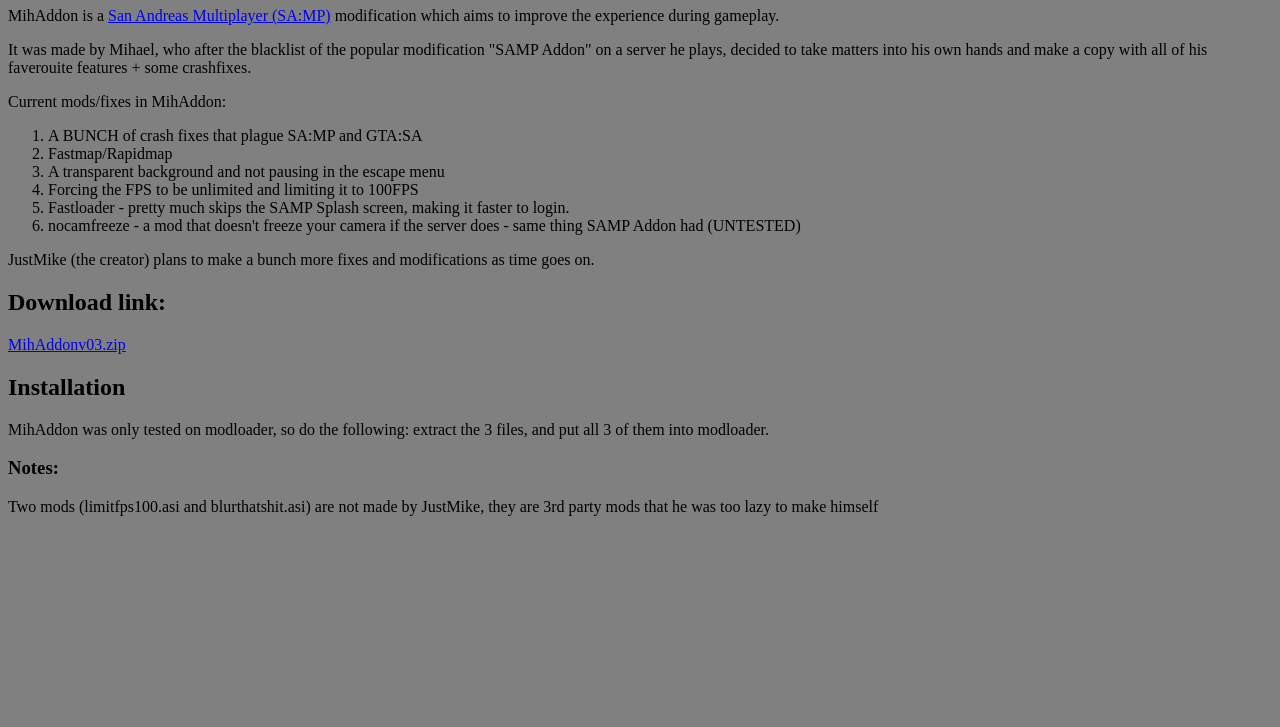
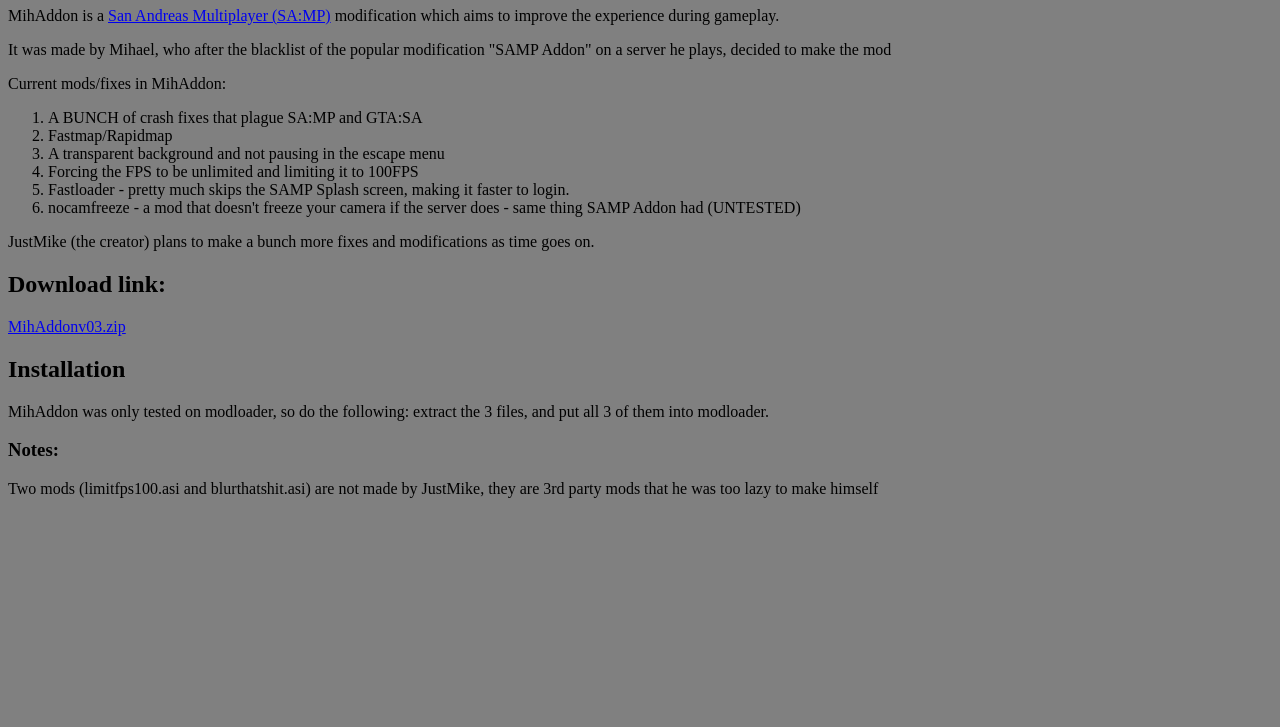
Before and after one commit to JustMike-git/MihAddon, a plain HTML site: page index.html in a window 1280 px wide. Shown: the part 73-800 px from the top of the page. Drawn offline with Linux system fonts and the light colour scheme.

Commit message:
Fix index.html a bit

```diff
--- a/index.html
+++ b/index.html
@@ -8,7 +8,7 @@
 <body bgcolor="grey">
     <h1 align="center">MihAddon v0.3</h1>
     <p>MihAddon is a <a href="https://sa-mp.mp/">San Andreas Multiplayer (SA:MP)</a> modification which aims to improve the experience during gameplay.</p>
-    <p>It was made by Mihael, who after the blacklist of the popular modification "SAMP Addon" on a server he plays, decided to take matters into his own hands and make a copy with all of his faverouite features + some crashfixes.</p>
+    <p>It was made by Mihael, who after the blacklist of the popular modification "SAMP Addon" on a server he plays, decided to make the mod</p>
     <p>Current mods/fixes in MihAddon:</p>
     <ol>
         <li>A BUNCH of crash fixes that plague SA:MP and GTA:SA</li>
```
